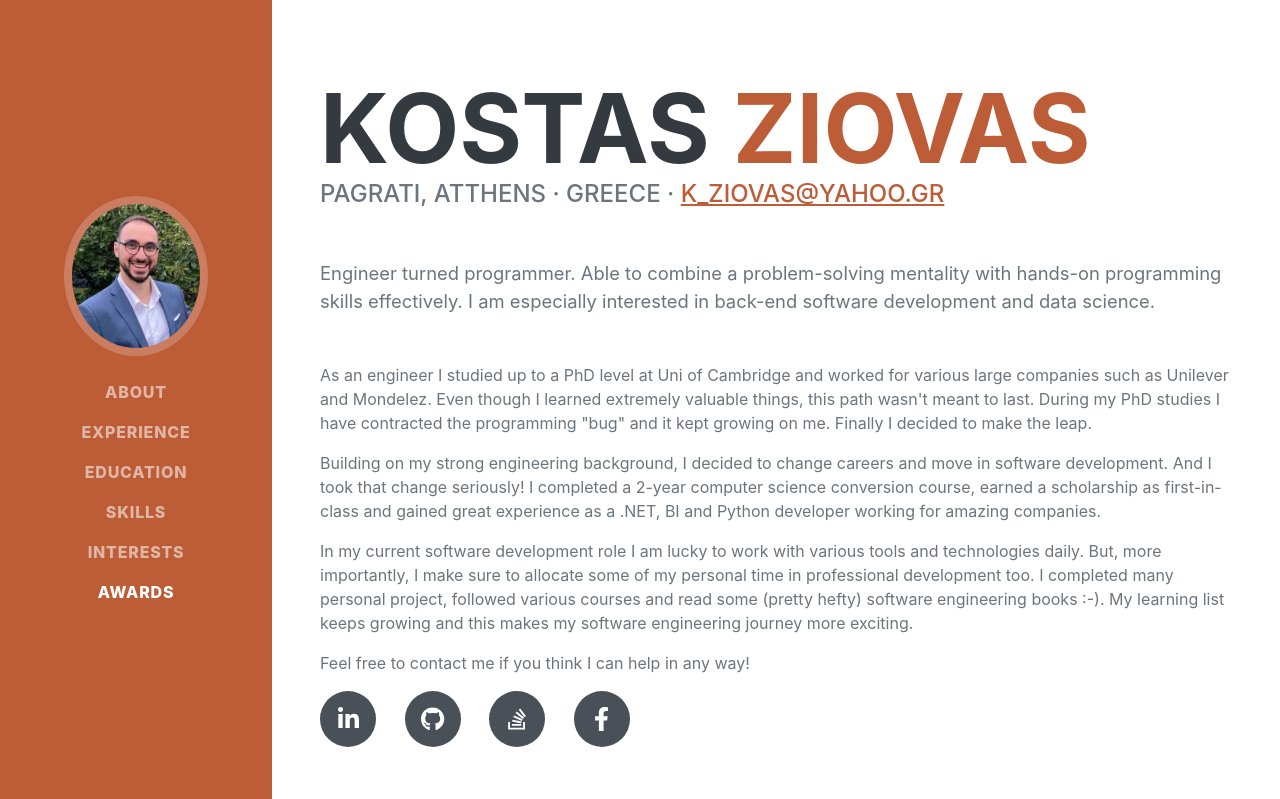
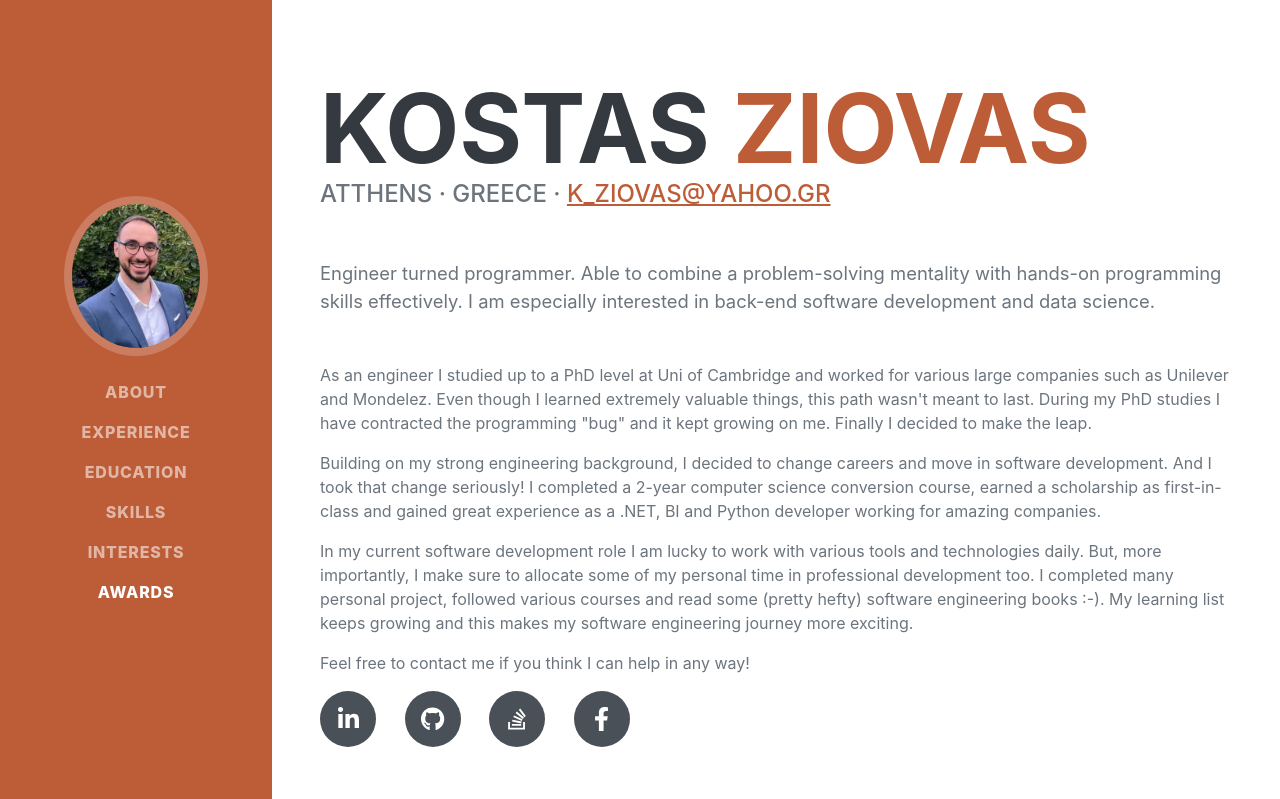
Before and after one commit to kziovas/personal-resume-flask-website, a Python web app: template templates/index.html in a window 1280 px wide. Shown: the top 799 px of the page. Run offline with Jinja, Linux system fonts and the light colour scheme; the template is opened without the code that fills it, so the values that code supplies are empty; some libraries are stand-ins or nearby versions; some web fonts are replaced.

Commit message:
Changed location

```diff
--- a/templates/index.html
+++ b/templates/index.html
@@ -50,7 +50,7 @@
                     <span class="text-primary">Ziovas</span>
                 </h1>
                 <div class="subheading mb-5">
-                    PAGRATI, ATTHENS · GREECE ·
+                    ATTHENS · GREECE ·
                     <a href="mailto:costas.ziovas@gmail.com">k_ziovas@yahoo.gr</a>
                 </div>
                 <p class="lead mb-5">Engineer turned programmer. Able to
```
